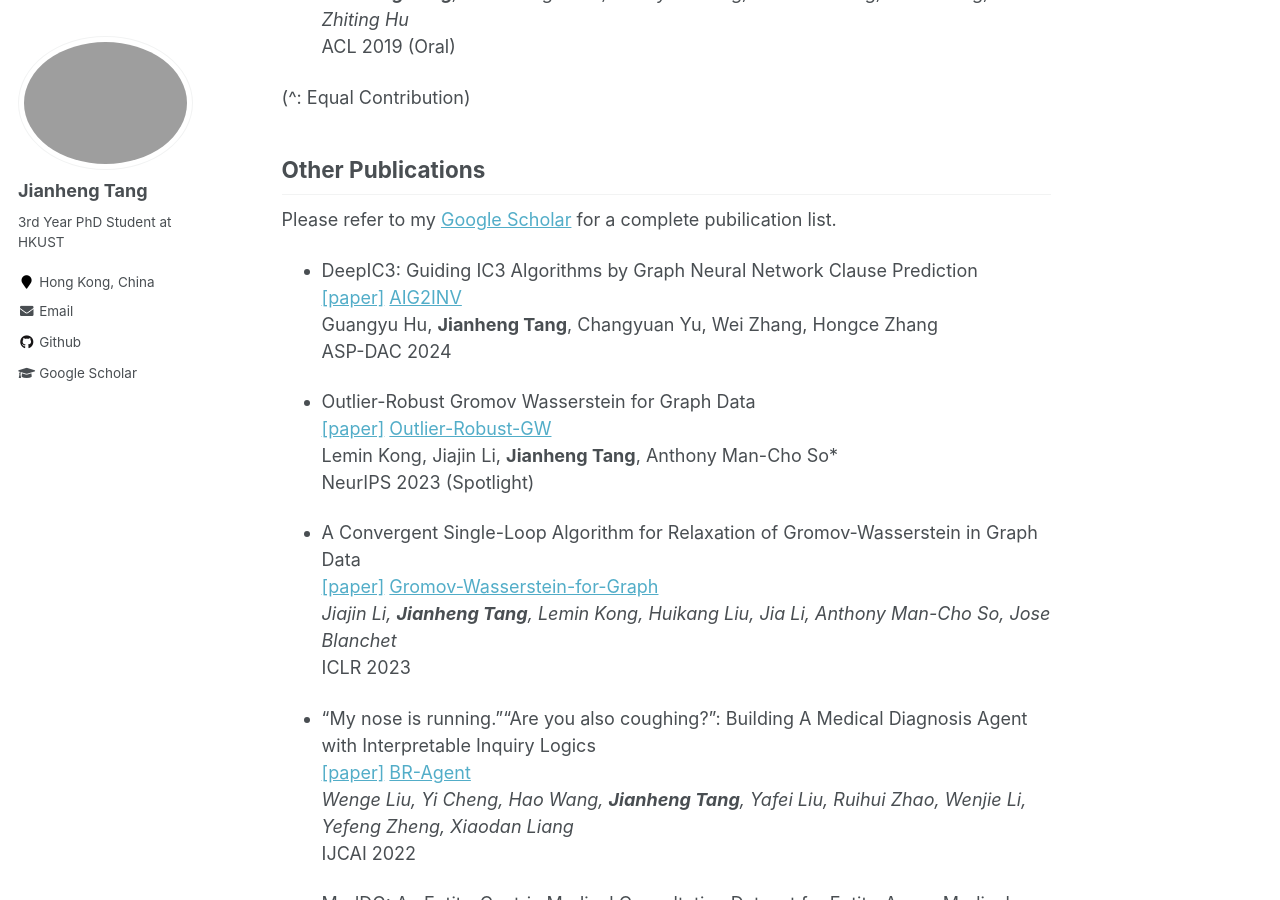
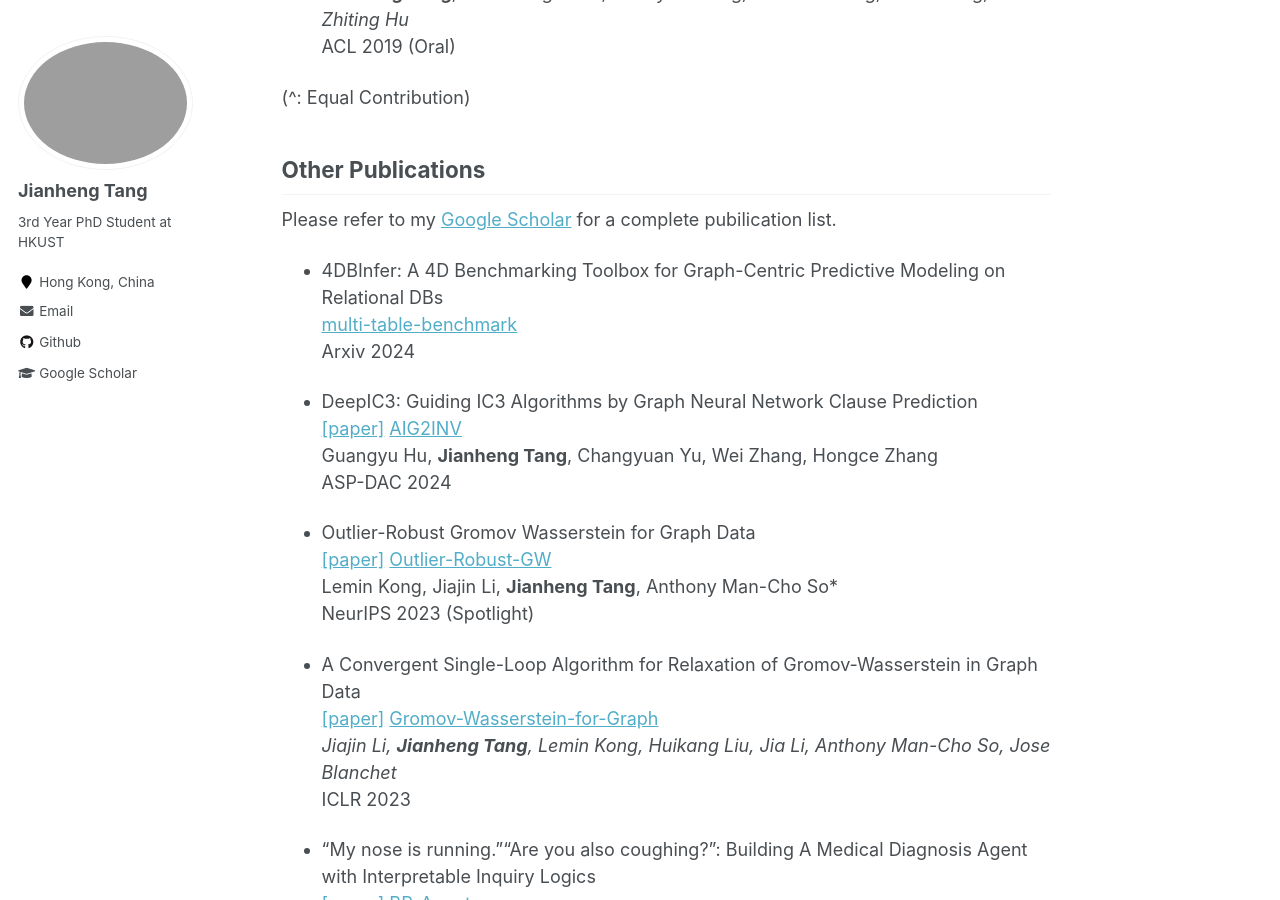
Before and after one commit to squareRoot3/squareRoot3.github.io, a Jekyll site: the page built from _pages/about.md, in a window 1280 px wide and 900 px high, scrolled down 1509 px. Built offline with Jekyll 4.4.1, drawn with Linux system fonts in a browser that asks for light colours.

Commit message:
Update about.md

```diff
--- a/_pages/about.md
+++ b/_pages/about.md
@@ -77,6 +77,10 @@ ACL 2019 (Oral)
 ## Other Publications
 Please refer to my [Google Scholar](https://scholar.google.com/citations?user=w4kWvXEAAAAJ&hl=zh-CN&oi=ao) for a complete pubilication list.
 
+- 4DBInfer: A 4D Benchmarking Toolbox for Graph-Centric Predictive Modeling on Relational DBs <br>
+<a class="github-button" href="https://github.com/awslabs/multi-table-benchmark" data-show-count="true" aria-label="Star buttons/github-buttons on GitHub">multi-table-benchmark</a><br>
+Arxiv 2024
+
 - DeepIC3: Guiding IC3 Algorithms by Graph Neural Network Clause Prediction <br>
 [[paper]](https://ieeexplore.ieee.org/abstract/document/10473807/) <a class="github-button" href="https://github.com/Gy-Hu/AIG2INV" data-show-count="true" aria-label="Star buttons/github-buttons on GitHub">AIG2INV</a><br>
 Guangyu Hu, **Jianheng Tang**, Changyuan Yu, Wei Zhang, Hongce Zhang<br>
```
